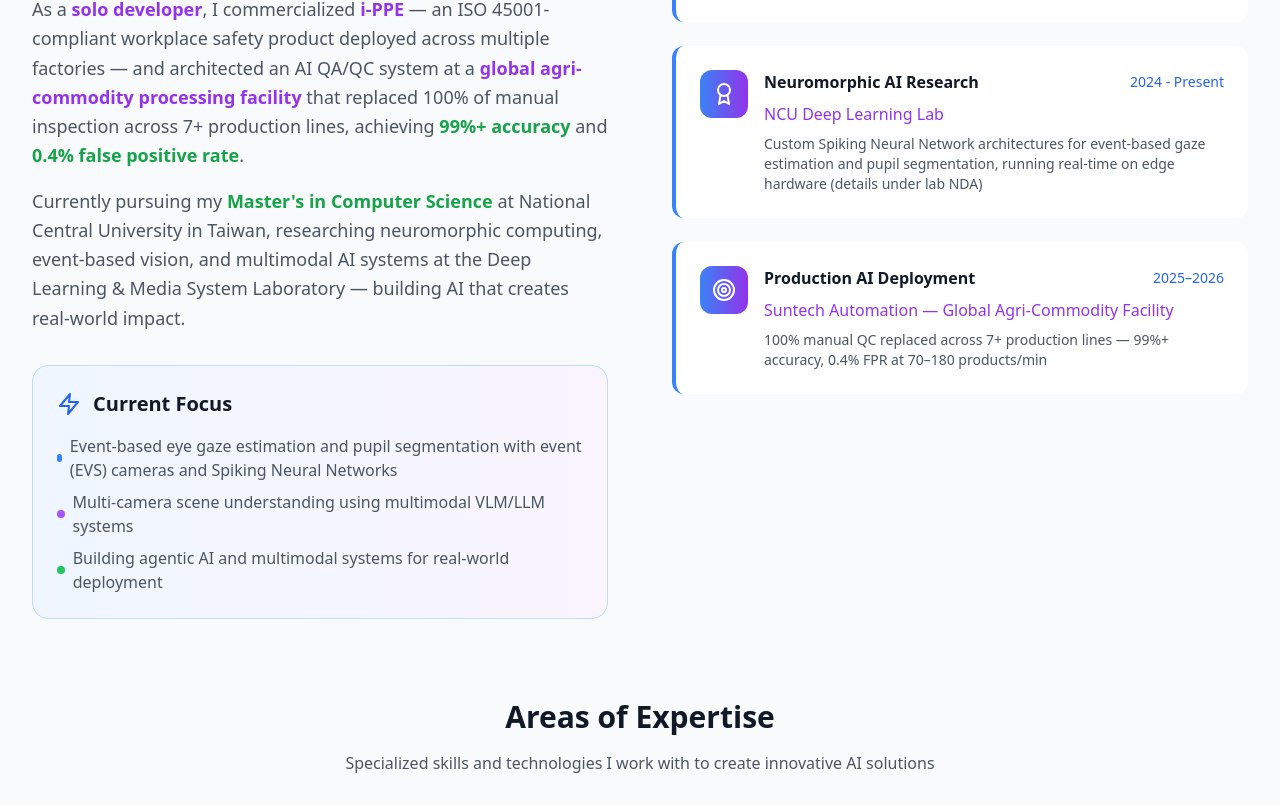
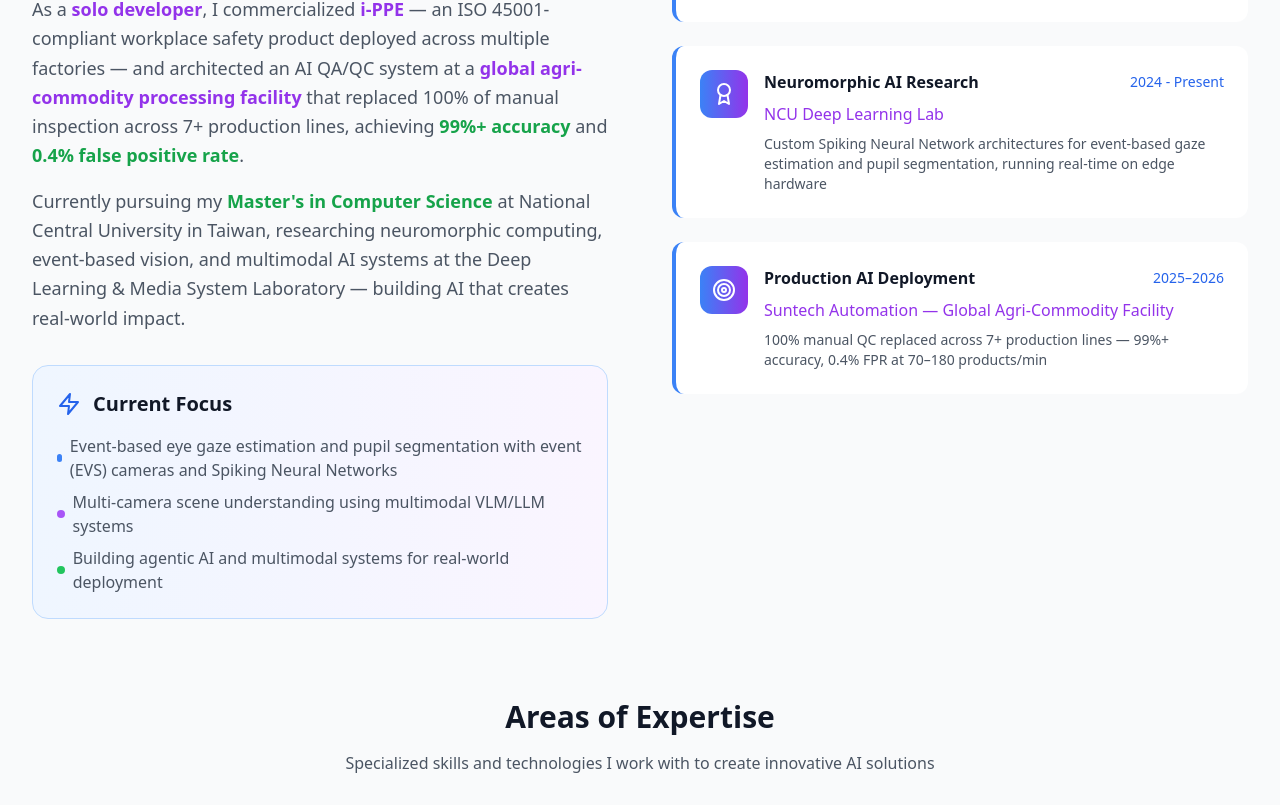
Before and after one commit to ngocthien2306/ai-engineer-portfolio, a React (Vite) app: page / in a window 1280 px wide. Shown: the part 1515-2320 px from the top of the page. Built offline with nearby package versions, Linux system fonts and the light colour scheme.

Commit message:
Remove NDA notices

```diff
--- a/src/components/sections/About.tsx
+++ b/src/components/sections/About.tsx
@@ -67,7 +67,7 @@ const achievements = [
     icon: Award,
     title: 'Neuromorphic AI Research',
     subtitle: 'NCU Deep Learning Lab',
-    description: 'Custom Spiking Neural Network architectures for event-based gaze estimation and pupil segmentation, running real-time on edge hardware (details under lab NDA)',
+    description: 'Custom Spiking Neural Network architectures for event-based gaze estimation and pupil segmentation, running real-time on edge hardware',
     timeline: '2024 - Present'
   },
   {
--- a/src/components/sections/Projects.tsx
+++ b/src/components/sections/Projects.tsx
@@ -2,7 +2,7 @@
 import React, { useState, useEffect, useRef } from 'react';
 import { motion, AnimatePresence } from 'framer-motion';
 import { useScrollAnimation } from '@/hooks/useScrollAnimation';
-import { ExternalLink, Calendar, Building2, CheckCircle2, Filter, PlayCircle, Lock } from 'lucide-react';
+import { ExternalLink, Calendar, Building2, CheckCircle2, Filter, PlayCircle } from 'lucide-react';
 import { Card } from '../ui/Card';
 import { Modal } from '../ui/Modal';
 import { projects, Project, VideoItem } from '@/data/mock/projects';
@@ -275,16 +275,6 @@ export const Projects: React.FC = () => {
                     ))}
                   </ul>
 
-                  {/* NDA / confidentiality notice */}
-                  {project.confidential && (
-                    <div className="flex items-start gap-2 mb-5 px-3 py-2 rounded-lg bg-amber-50 dark:bg-amber-900/20 border border-amber-200 dark:border-amber-800/60">
-                      <Lock className="w-3.5 h-3.5 text-amber-600 dark:text-amber-400 flex-shrink-0 mt-0.5" />
-                      <p className="text-xs text-amber-800 dark:text-amber-300 leading-relaxed">
-                        {project.confidential}
-                      </p>
-                    </div>
-                  )}
-
                   {/* Stack Tags */}
                   <div className="flex flex-wrap gap-1.5">
                     {project.stack.map((tech) => (
--- a/src/data/mock/projects.ts
+++ b/src/data/mock/projects.ts
@@ -22,11 +22,6 @@ export interface Project {
     url: string;
   }[];
   videos?: VideoItem[];
-  /**
-   * Disclosure note for work covered by an NDA. Rendered as a visible notice so the
-   * omission of model architectures / datasets / benchmark numbers is intentional and explicit.
-   */
-  confidential?: string;
 }
 
 const base = import.meta.env.BASE_URL || './';
@@ -84,7 +79,6 @@ export const projects: Project[] = [
       'Owned the full research pipeline end to end: event-camera capture rig, dataset collection and preprocessing, training, and real-time inference deployment on GPU server and Jetson edge hardware',
       'Delivered real-time inference on edge hardware for both tasks'
     ],
-    confidential: 'Architecture names, dataset details and benchmark results are withheld under a laboratory NDA.',
     videos: [
       { embedUrl: 'https://drive.google.com/file/d/1XsxSc0_fXKirsG994k08lBxj_kqYKDUi/preview', type: 'gdrive', title: 'Eye Gaze Demo 1' },
       { embedUrl: 'https://drive.google.com/file/d/1bNwilr4LmGBT5CWpPjM6GpBmWft-LiVX/preview', type: 'gdrive', title: 'Eye Gaze Demo 2' }
@@ -175,7 +169,6 @@ export const projects: Project[] = [
       'Real-time result streaming via WebSocket + SSE; pluggable query parsing on either a local LLM (Ollama) or a hosted API',
       'Full-stack: FastAPI backend, React dashboard, vector DB, S3 storage — containerized with CUDA-optimized Docker'
     ],
-    confidential: 'Specific model choices, pipeline parameters and retrieval benchmarks are withheld under a laboratory NDA.',
     videos: [
       { embedUrl: 'https://drive.google.com/file/d/1yT1rOYZOmHMEe8-J4r_ZnzBXRxfyoxH7/preview', type: 'gdrive', title: 'Agent VLM Demo' }
     ]
@@ -195,7 +188,6 @@ export const projects: Project[] = [
       'Built the end-to-end pipeline: feature engineering, graph construction, model training, and automated report generation',
       'Developed for NCU AI for Security R&D coursework on real-world financial fraud detection scenarios'
     ],
-    confidential: 'An extended version of this work is under peer review — architecture details and benchmark scores are withheld until publication.',
     links: [
       { label: 'GitHub', url: 'https://github.com/ngocthien2306/GraphGuard' }
     ]
--- a/src/data/static/experience.ts
+++ b/src/data/static/experience.ts
@@ -62,8 +62,7 @@ export const experiences: Experience[] = [
       'Researching multi-camera scene understanding with open-weights multimodal VLM/LLM systems to enable natural language queries over continuous multi-camera footage',
       'Owned the full research pipeline for event-based vision: capture rig setup, dataset collection and preprocessing, training, and deployment',
       'Deployed lab research services to the cloud (Google Cloud Platform) — containerized inference APIs and demo frontends with Docker, backed by cloud object storage for datasets and model checkpoints',
-      'Fine-tuned a large language model for a low-resource regional language pair via parameter-efficient fine-tuning (LoRA), improving translation quality over the zero-shot baseline in both directions',
-      'Note: model architectures, datasets and benchmark results from this role are covered by a laboratory NDA and are described here only at a high level'
+      'Fine-tuned a large language model for a low-resource regional language pair via parameter-efficient fine-tuning (LoRA), improving translation quality over the zero-shot baseline in both directions'
     ],
     technologies: [
       'PyTorch',
```
